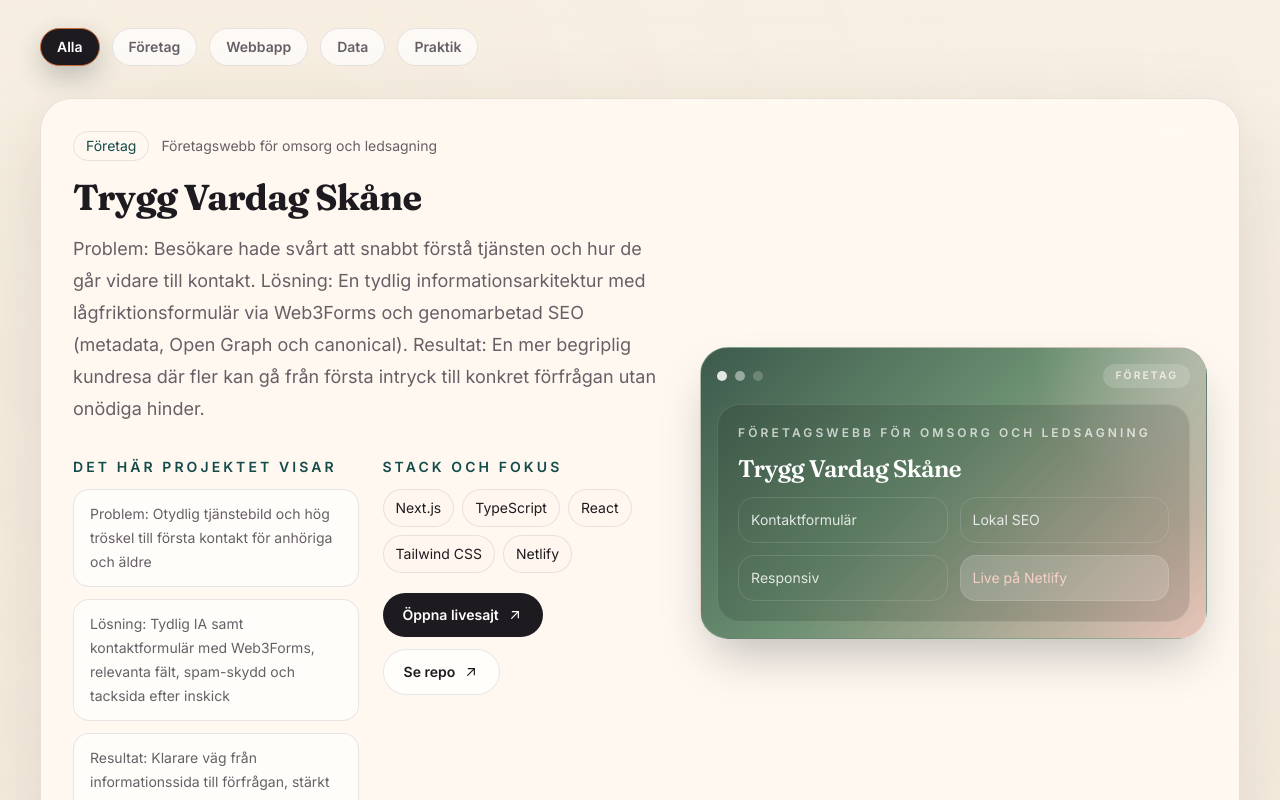
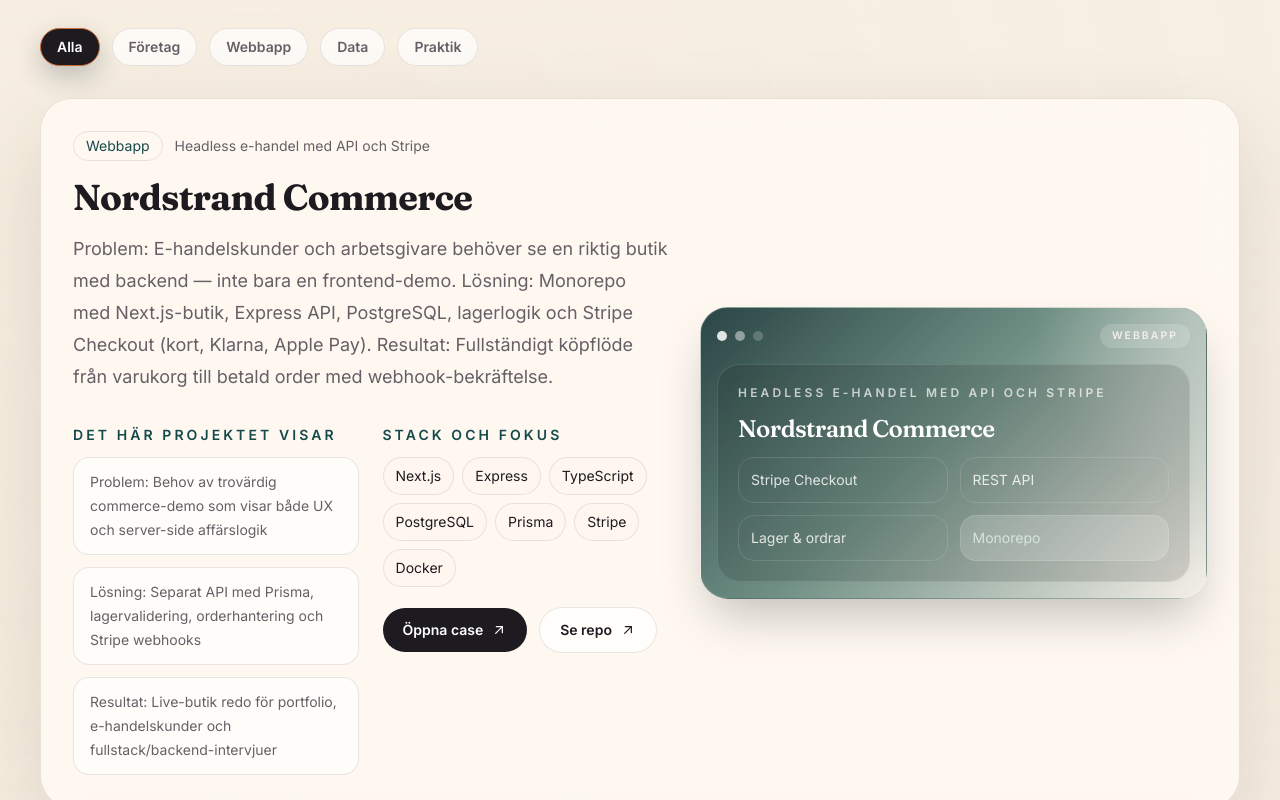
Before and after one commit to Elli2022/eleonora-portfolio, a Next.js app: page / in a window 1280 px wide. Shown: the part 1260-2060 px from the top of the page. Built offline with nearby package versions, Linux system fonts and the light colour scheme.

Commit message:
Add Nordstrand Commerce as featured e-commerce case study.
Highlights the headless shop with Express API, PostgreSQL, and Stripe checkout.

```diff
--- a/src/app/page.tsx
+++ b/src/app/page.tsx
@@ -63,7 +63,7 @@
       primaryCta: "Se referenser och case",
       secondaryCta: "Diskutera ert projekt",
       stats: [
-        { value: "15", label: "Case ni kan granska" },
+        { value: "16", label: "Case ni kan granska" },
         { value: "1–2 v", label: "Återkoppling på förfrågan" },
         { value: "Next + WP", label: "Typ av leveranser" },
       ],
@@ -166,7 +166,7 @@
       primaryCta: "View references and cases",
       secondaryCta: "Discuss your project",
       stats: [
-        { value: "15", label: "Cases you can review" },
+        { value: "16", label: "Cases you can review" },
         { value: "1–2 w", label: "Response time on inquiry" },
         { value: "Next + WP", label: "Delivery profile" },
       ],
@@ -305,6 +305,16 @@
 };
 
 const projectTranslationsEn: Record<string, ProjectTranslationEn> = {
+  "Nordstrand Commerce": {
+    category: "Headless e-commerce with API and Stripe",
+    summary:
+      "Problem: E-commerce clients and employers need a real shop with a backend — not just a frontend demo. Solution: Monorepo with Next.js storefront, Express API, PostgreSQL, inventory logic, and Stripe Checkout (card, Klarna, Apple Pay). Result: Full purchase flow from cart to paid order with webhook confirmation.",
+    impact: [
+      "Problem: Need for a credible commerce demo showing both UX and server-side business logic",
+      "Solution: Separate API with Prisma, stock validation, order handling, and Stripe webhooks",
+      "Result: Live shop ready for portfolio, e-commerce clients, and fullstack/backend interviews",
+    ],
+  },
   "Trygg Vardag Skåne": {
     category: "Company website for care and assistance services",
     summary:
@@ -486,6 +496,29 @@
 
 const projects: Project[] = [
 
+  {
+    name: "Nordstrand Commerce",
+    category: "Headless e-handel med API och Stripe",
+    summary:
+      "Problem: E-handelskunder och arbetsgivare behöver se en riktig butik med backend — inte bara en frontend-demo. Lösning: Monorepo med Next.js-butik, Express API, PostgreSQL, lagerlogik och Stripe Checkout (kort, Klarna, Apple Pay). Resultat: Fullständigt köpflöde från varukorg till betald order med webhook-bekräftelse.",
+    impact: [
+      "Problem: Behov av trovärdig commerce-demo som visar både UX och server-side affärslogik",
+      "Lösning: Separat API med Prisma, lagervalidering, orderhantering och Stripe webhooks",
+      "Resultat: Live-butik redo för portfolio, e-handelskunder och fullstack/backend-intervjuer",
+    ],
+    stack: ["Next.js", "Express", "TypeScript", "PostgreSQL", "Prisma", "Stripe", "Docker"],
+    href: "https://nordstrand-commerce.netlify.app/",
+    cta: "Öppna butiken",
+    repoHref: "https://github.com/Elli2022/nordstrand-commerce",
+    badge: "Webbapp",
+    previewHighlights: ["Stripe Checkout", "REST API", "Lager & ordrar", "Monorepo"],
+    preview: {
+      gradient: "linear-gradient(135deg, #2a4545 0%, #6f8f84 45%, #f5f0e8 100%)",
+      surface: "rgba(255, 255, 255, 0.16)",
+      accent: "#f5f0e8",
+      highlight: "#d4e4dc",
+    },
+  },
 
   {
     name: "Trygg Vardag Skåne",
```
